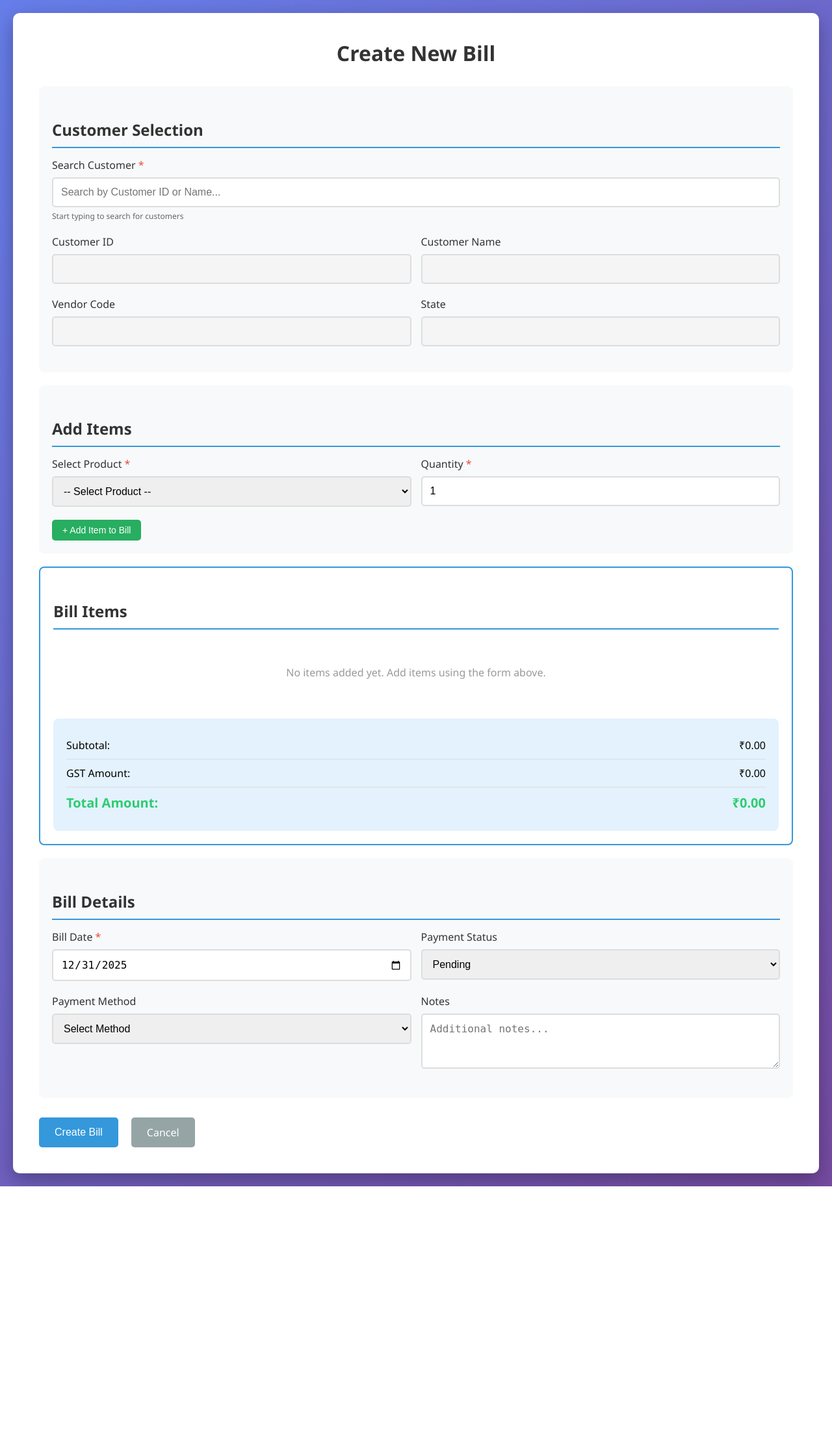
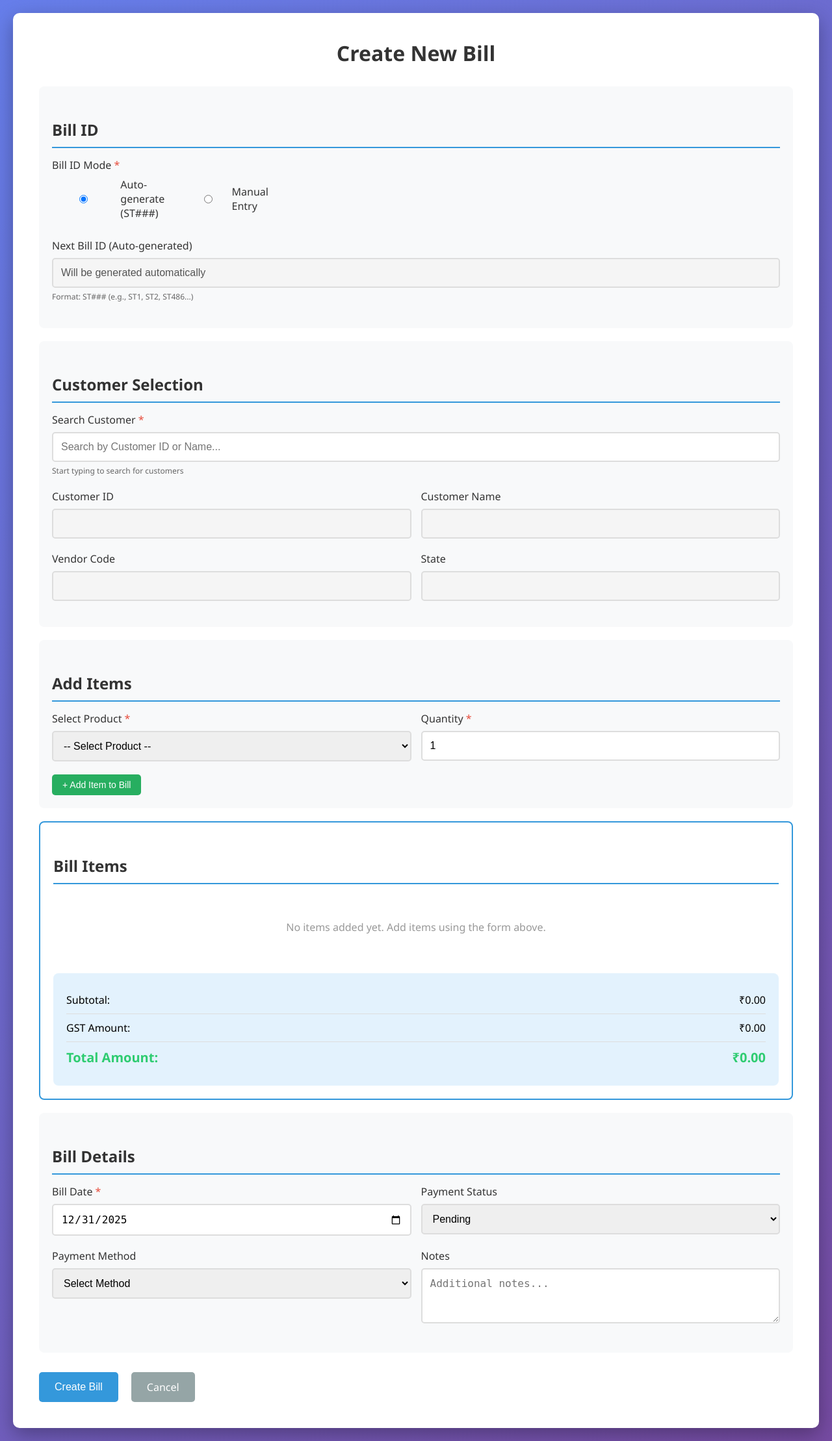
Before and after one commit to pshanmugavelp-pixel/Billing-web-app, a Flask app: page /billing/create in a window 1280 px wide. Shown: the whole page at 65% size. Before the commit the page ends 1826 px from the top, so only its background shows below. Run offline with Flask 3, Linux system fonts and the light colour scheme; data that the repository does not hold is empty.

Commit message:
fixed bill

```diff
--- a/database.py
+++ b/database.py
@@ -56,6 +56,7 @@ def init_db():
     conn.execute('''
         CREATE TABLE IF NOT EXISTS billing (
             id INTEGER PRIMARY KEY AUTOINCREMENT,
+            bill_id TEXT UNIQUE NOT NULL,
             customer_id INTEGER NOT NULL,
             bill_date DATE NOT NULL,
             subtotal REAL DEFAULT 0.0,
@@ -68,6 +69,23 @@ def init_db():
             FOREIGN KEY (customer_id) REFERENCES customers (id)
         )
     ''')
+
+    # Add bill_id column to existing billing table if it doesn't exist
+    try:
+        conn.execute('SELECT bill_id FROM billing LIMIT 1')
+    except sqlite3.OperationalError:
+        # Column doesn't exist, add it
+        conn.execute('ALTER TABLE billing ADD COLUMN bill_id TEXT')
+        # Generate bill_ids for existing records
+        existing_bills = conn.execute('SELECT id FROM billing ORDER BY id').fetchall()
+        for idx, bill in enumerate(existing_bills, start=1):
+            bill_id = f'ST{idx}'
+            conn.execute('UPDATE billing SET bill_id = ? WHERE id = ?', (bill_id, bill['id']))
+        # Make bill_id unique after populating
+        conn.execute('''
+            CREATE UNIQUE INDEX IF NOT EXISTS idx_billing_bill_id ON billing(bill_id)
+        ''')
+        conn.commit()
 
     # Billing items table (line items - multiple per bill)
     conn.execute('''
--- a/routes/billing.py
+++ b/routes/billing.py
@@ -28,11 +28,35 @@ def create():
     conn = get_db_connection()
 
     if request.method == 'POST':
+        bill_id = request.form.get('bill_id', '').strip()
+        bill_id_mode = request.form.get('bill_id_mode', 'auto')
         customer_id = request.form['customer_id']
         bill_date = request.form['bill_date']
         payment_status = request.form.get('payment_status', 'Pending')
         payment_method = request.form.get('payment_method', '')
         notes = request.form.get('notes', '')
+
+        # Handle bill_id generation
+        if bill_id_mode == 'auto' or not bill_id:
+            # Auto-generate bill_id in format ST###
+            last_bill = conn.execute('SELECT bill_id FROM billing ORDER BY id DESC LIMIT 1').fetchone()
+            if last_bill and last_bill['bill_id']:
+                # Extract number from last bill_id (e.g., ST486 -> 486)
+                try:
+                    last_num = int(last_bill['bill_id'][2:])  # Skip 'ST' prefix
+                    next_num = last_num + 1
+                except (ValueError, IndexError):
+                    next_num = 1
+            else:
+                next_num = 1
+            bill_id = f'ST{next_num}'
+        else:
+            # Manual mode - validate uniqueness
+            existing = conn.execute('SELECT id FROM billing WHERE bill_id = ?', (bill_id,)).fetchone()
+            if existing:
+                flash(f'Bill ID "{bill_id}" already exists! Please use a different ID.', 'error')
+                conn.close()
+                return redirect(url_for('billing.create'))
 
         # Get items data (sent as JSON)
         import json
@@ -65,10 +89,10 @@ def create():
         total_amount = sum(float(item['total']) for item in items)
 
         # Insert bill header
-        cursor = conn.execute('''INSERT INTO billing (customer_id, bill_date, subtotal, gst_amount,
+        cursor = conn.execute('''INSERT INTO billing (bill_id, customer_id, bill_date, subtotal, gst_amount,
                                 total_amount, payment_status, payment_method, notes)
-                                VALUES (?, ?, ?, ?, ?, ?, ?, ?)''',
-                            (customer_id, bill_date, subtotal, gst_amount, total_amount,
+                                VALUES (?, ?, ?, ?, ?, ?, ?, ?, ?)''',
+                            (bill_id, customer_id, bill_date, subtotal, gst_amount, total_amount,
                              payment_status, payment_method, notes))
         bill_id = cursor.lastrowid
 
@@ -88,7 +112,7 @@ def create():
         conn.commit()
         conn.close()
 
-        flash(f'Bill created successfully with {len(items)} item(s)! Inventory updated.', 'success')
+        flash(f'Bill {bill_id} created successfully with {len(items)} item(s)! Inventory updated.', 'success')
         return redirect(url_for('billing.index'))
 
     # Convert Row objects to dictionaries for JSON serialization
@@ -220,11 +244,22 @@ def update(bill_id):
     conn = get_db_connection()
 
     if request.method == 'POST':
+        new_bill_id = request.form.get('bill_id', '').strip()
         customer_id = request.form['customer_id']
         bill_date = request.form['bill_date']
         payment_status = request.form.get('payment_status', 'Pending')
         payment_method = request.form.get('payment_method', '')
         notes = request.form.get('notes', '')
+
+        # Validate bill_id uniqueness (if changed)
+        current_bill = conn.execute('SELECT bill_id FROM billing WHERE id = ?', (bill_id,)).fetchone()
+        if new_bill_id != current_bill['bill_id']:
+            existing = conn.execute('SELECT id FROM billing WHERE bill_id = ? AND id != ?',
+                                   (new_bill_id, bill_id)).fetchone()
+            if existing:
+                flash(f'Bill ID "{new_bill_id}" already exists! Please use a different ID.', 'error')
+                conn.close()
+                return redirect(url_for('billing.update', bill_id=bill_id))
 
         # Get items data (sent as JSON)
         import json
@@ -271,10 +306,10 @@ def update(bill_id):
         total_amount = sum(float(item['total']) for item in items)
 
         # Update bill header
-        conn.execute('''UPDATE billing SET customer_id = ?, bill_date = ?, subtotal = ?, gst_amount = ?,
+        conn.execute('''UPDATE billing SET bill_id = ?, customer_id = ?, bill_date = ?, subtotal = ?, gst_amount = ?,
                        total_amount = ?, payment_status = ?, payment_method = ?, notes = ?
                        WHERE id = ?''',
-                    (customer_id, bill_date, subtotal, gst_amount, total_amount,
+                    (new_bill_id, customer_id, bill_date, subtotal, gst_amount, total_amount,
                      payment_status, payment_method, notes, bill_id))
 
         # Delete old bill items
@@ -296,7 +331,7 @@ def update(bill_id):
         conn.commit()
         conn.close()
 
-        flash(f'Bill updated successfully with {len(items)} item(s)! Inventory updated.', 'success')
+        flash(f'Bill {new_bill_id} updated successfully with {len(items)} item(s)! Inventory updated.', 'success')
         return redirect(url_for('billing.index'))
 
     # GET request - load bill for editing
--- a/templates/billing/create.html
+++ b/templates/billing/create.html
@@ -288,6 +288,37 @@
         {% endwith %}
 
         <form method="POST" action="{{ url_for('billing.create') }}" id="billForm">
+            <!-- Bill ID Section -->
+            <div class="section">
+                <h2>Bill ID</h2>
+
+                <div class="form-group">
+                    <label>Bill ID Mode <span class="required">*</span></label>
+                    <div style="display: flex; gap: 20px; margin-bottom: 15px;">
+                        <label style="display: flex; align-items: center; cursor: pointer;">
+                            <input type="radio" name="bill_id_mode" value="auto" checked onchange="toggleBillIdInput()">
+                            <span style="margin-left: 8px;">Auto-generate (ST###)</span>
+                        </label>
+                        <label style="display: flex; align-items: center; cursor: pointer;">
+                            <input type="radio" name="bill_id_mode" value="manual" onchange="toggleBillIdInput()">
+                            <span style="margin-left: 8px;">Manual Entry</span>
+                        </label>
+                    </div>
+                </div>
+
+                <div class="form-group" id="billIdInputGroup" style="display: none;">
+                    <label for="bill_id">Enter Bill ID <span class="required">*</span></label>
+                    <input type="text" name="bill_id" id="bill_id" placeholder="e.g., ST486, INV001, etc.">
+                    <div class="help-text">Enter a unique bill ID. Leave empty for auto-generation.</div>
+                </div>
+
+                <div class="form-group" id="billIdPreview">
+                    <label>Next Bill ID (Auto-generated)</label>
+                    <input type="text" id="bill_id_preview" disabled value="Will be generated automatically">
+                    <div class="help-text">Format: ST### (e.g., ST1, ST2, ST486...)</div>
+                </div>
+            </div>
+
             <!-- Customer Selection Section -->
             <div class="section">
                 <h2>Customer Selection</h2>
@@ -594,6 +625,25 @@
             document.getElementById('items_data').value = JSON.stringify(billItems);
         });
 
+        // Toggle bill ID input based on mode
+        function toggleBillIdInput() {
+            const mode = document.querySelector('input[name="bill_id_mode"]:checked').value;
+            const inputGroup = document.getElementById('billIdInputGroup');
+            const preview = document.getElementById('billIdPreview');
+            const billIdInput = document.getElementById('bill_id');
+
+            if (mode === 'manual') {
+                inputGroup.style.display = 'block';
+                preview.style.display = 'none';
+                billIdInput.required = true;
+            } else {
+                inputGroup.style.display = 'none';
+                preview.style.display = 'block';
+                billIdInput.required = false;
+                billIdInput.value = '';
+            }
+        }
+
         // Close search results when clicking outside
         document.addEventListener('click', function(e) {
             if (!e.target.closest('.search-box')) {
--- a/templates/billing/index.html
+++ b/templates/billing/index.html
@@ -305,7 +305,7 @@
                             <td class="checkbox-cell no-print">
                                 <input type="checkbox" name="bill_ids[]" value="{{ bill['id'] }}" class="bill-checkbox" onchange="updateSelection()">
                             </td>
-                            <td>#{{ bill['id'] }}</td>
+                            <td>{{ bill['bill_id'] }}</td>
                             <td>{{ bill['customer_name'] }}</td>
                             <td>{{ bill['item_count'] }} item(s)</td>
                             <td>{{ bill['bill_date'] }}</td>
```
Also changed, not shown: templates/billing/update.html (+11 -0 lines), templates/billing/view.html (+10 -0 lines).
